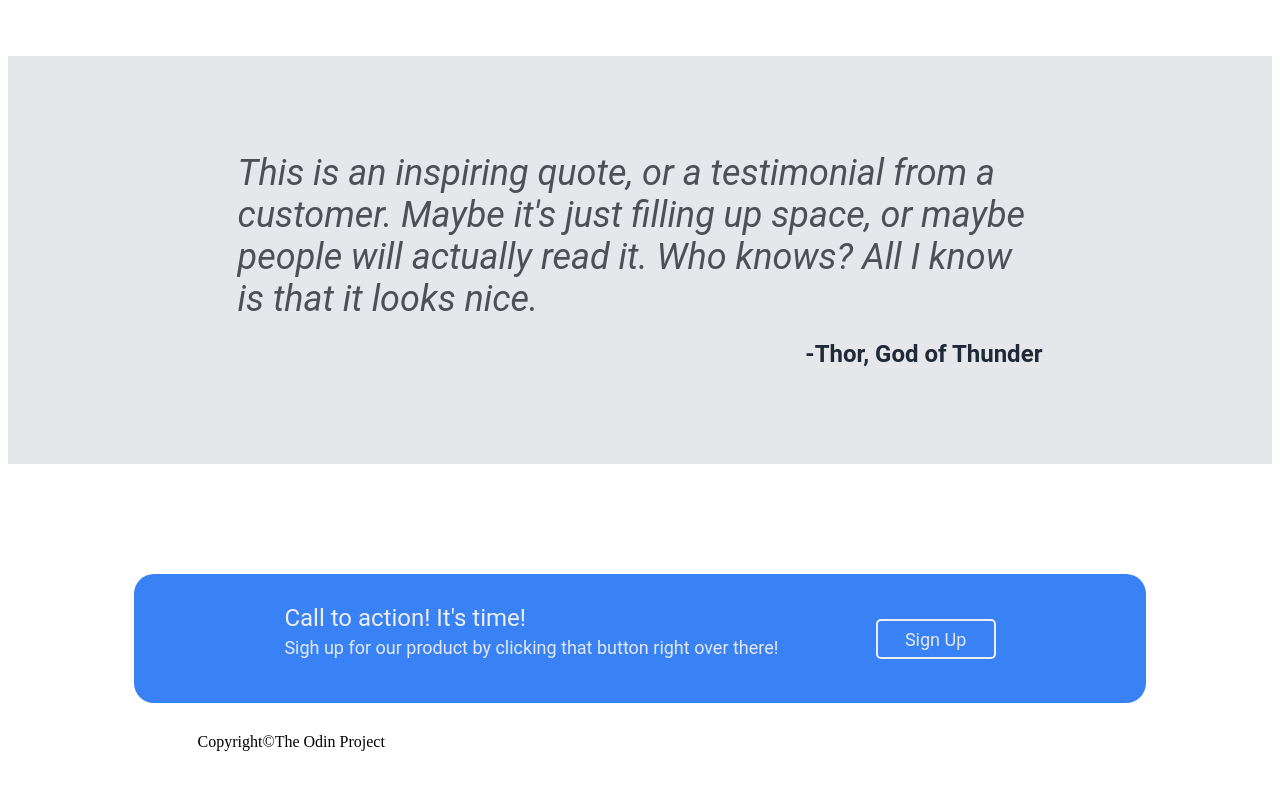
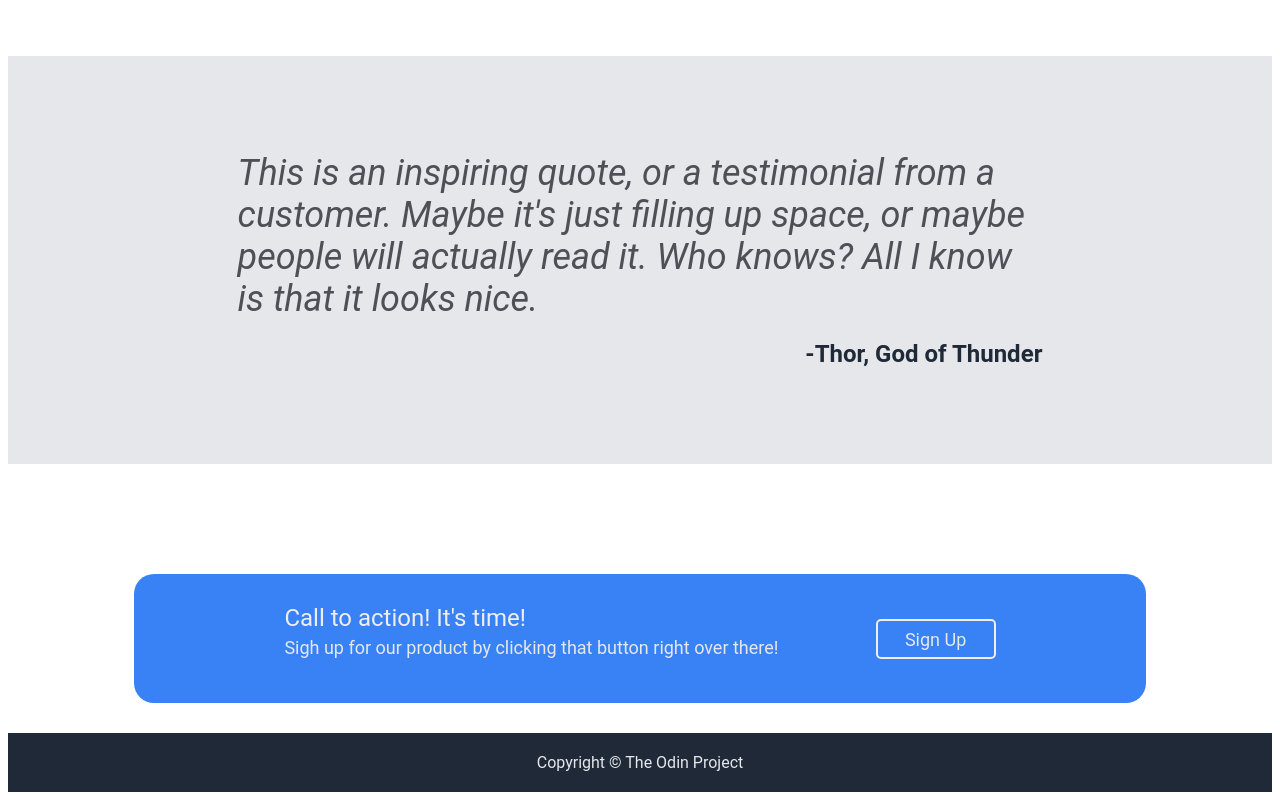
Before and after one commit to ViridianFrog/landing, a plain HTML site: page index.html in a window 1280 px wide. Shown: the part 918-1718 px from the top of the page. Before the commit the page ends 1677 px from the top, so only its background shows below. Drawn offline with Linux system fonts and the light colour scheme.

Commit message:
Footer added, project finished.

```diff
--- a/index.html
+++ b/index.html
@@ -60,7 +60,7 @@
             </div>
             <button class="popbutton">Sign Up</button>
         </div>
-        <div class="footer border">Copyright©The Odin Project</div>
+        <div class="footer">Copyright © The Odin Project</div>
 
 
 
--- a/style.css
+++ b/style.css
@@ -192,3 +192,11 @@ button{
     font-size: 24px;
 
 }
+
+.footer {
+    color: #e5e7eb;
+    background-color: #1f2937;
+    font-family: roboto, sans-serif;
+    padding: 20px;
+    text-align: center;
+}
```
